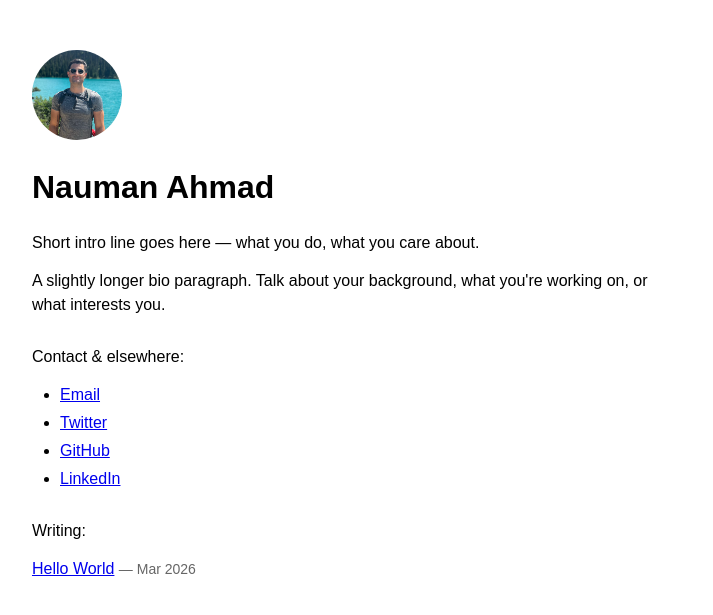
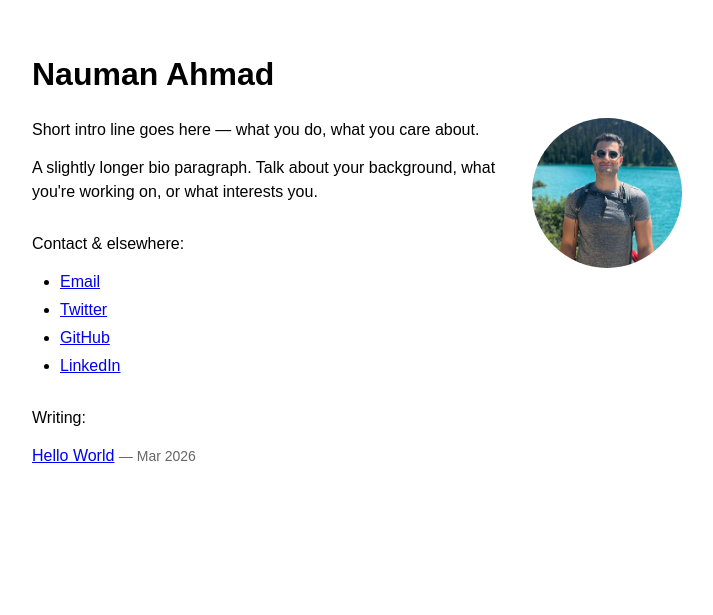
Before and after one commit to itsnauman/itsnauman.github.io, a Jekyll site: the page built from index.html, in a window 1280 px wide. Shown: the top 615 px of the page, without its empty margins (283-996 px from the left). Built offline with Jekyll 4.4.1, drawn with Linux system fonts in a browser that asks for light colours.

Commit message:
Float photo right with text wrapping

```diff
--- a/assets/css/style.css
+++ b/assets/css/style.css
@@ -8,11 +8,13 @@ body {
 }
 
 img.photo {
-  width: 90px;
-  height: 90px;
+  width: 150px;
+  height: 150px;
   border-radius: 50%;
   object-fit: cover;
-  margin-bottom: 16px;
+  float: right;
+  margin: 0 0 16px 24px;
+  shape-outside: circle(50%);
 }
 
 h1 {
--- a/index.html
+++ b/index.html
@@ -3,9 +3,9 @@ layout: default
 title: Nauman Ahmad
 ---
 
+<h1>Nauman Ahmad</h1>
+
 <img src="{{ '/assets/img/photo.jpg' | relative_url }}" alt="Nauman Ahmad" class="photo">
-
-<h1>Nauman Ahmad</h1>
 
 <p>Short intro line goes here — what you do, what you care about.</p>
 
```
